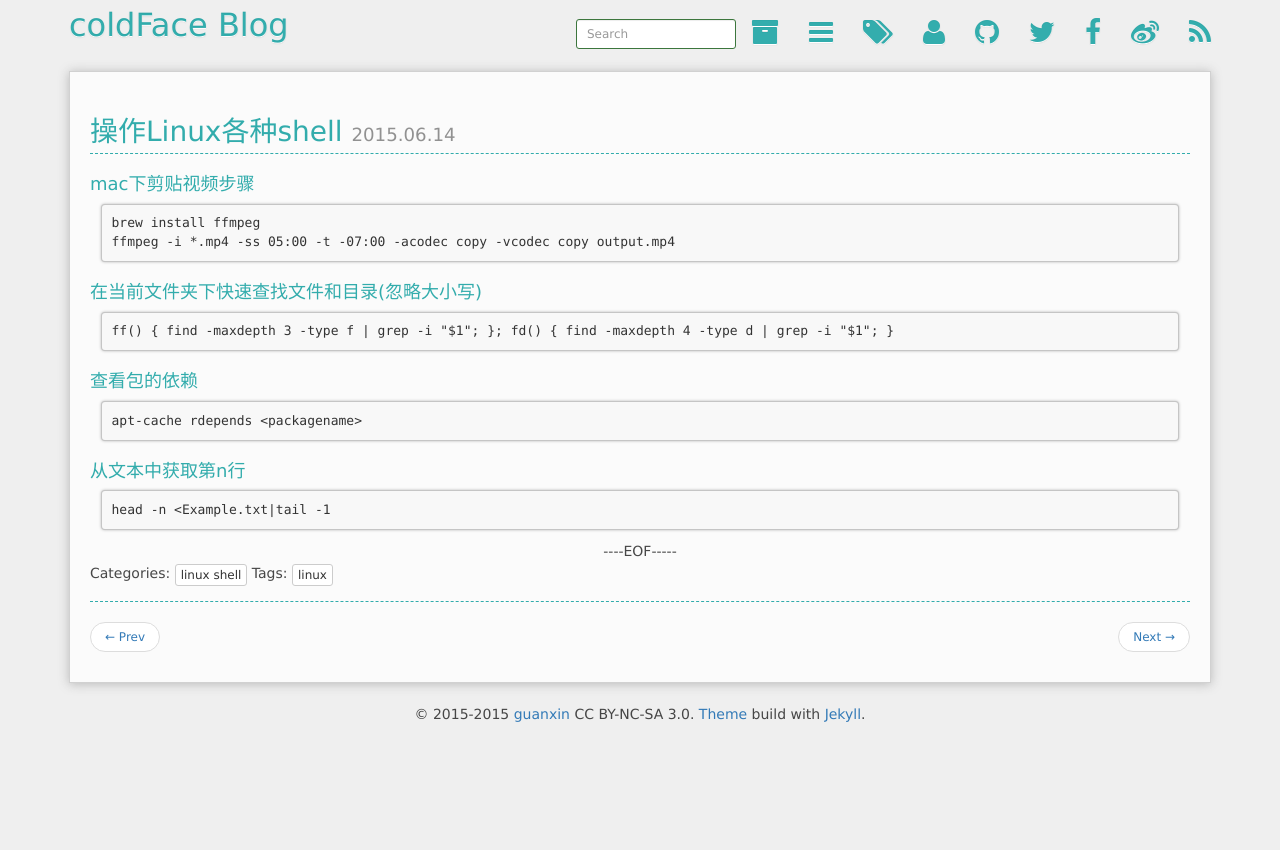
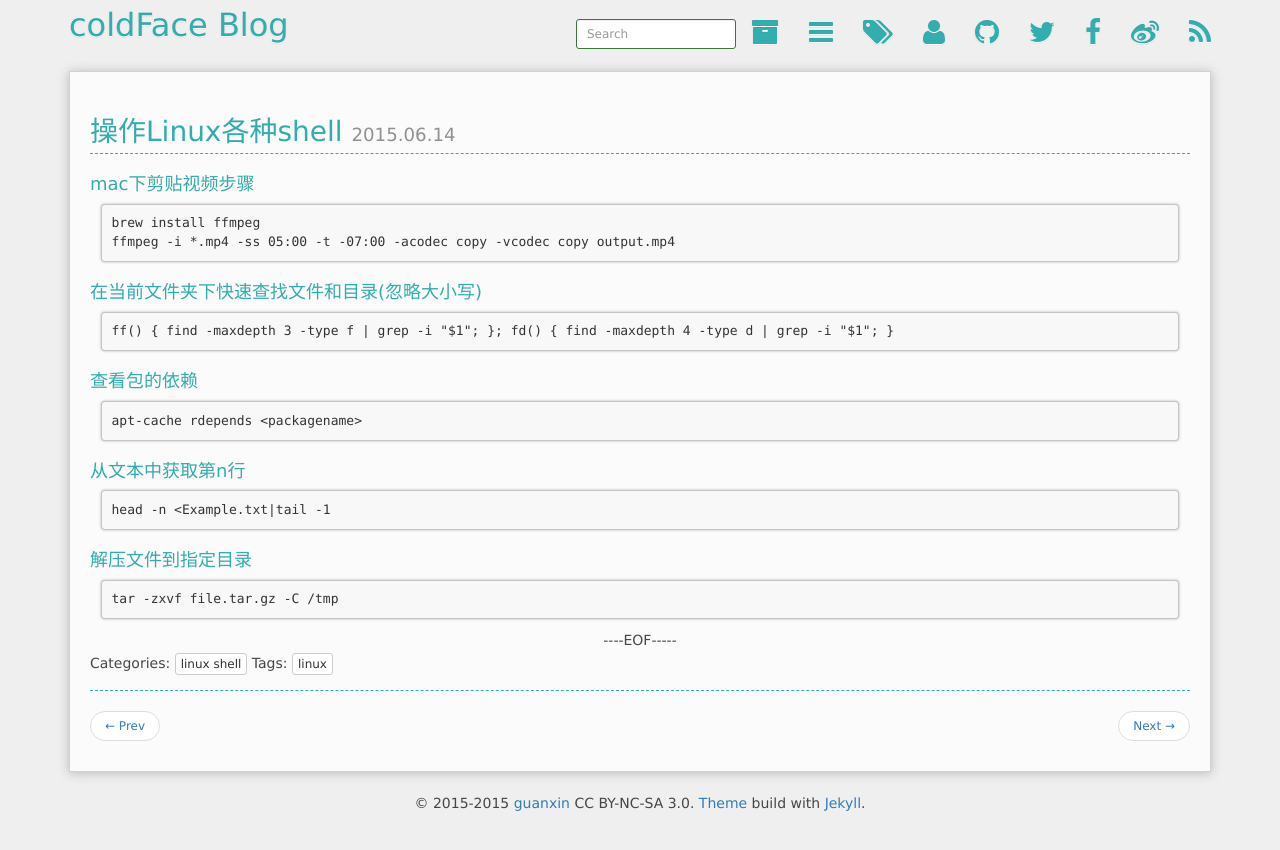
Before and after one commit to jackzhao29/jackzhao29.github.com, a Jekyll site: the page built from _posts/2015-06-14-linux各种小工具命令.md, in a window 1280 px wide. Shown: the top 850 px of the page. Built offline with Jekyll 4.4.1, drawn with Linux system fonts in a browser that asks for light colours; Markdown is read by kramdown in place of the engine named in the settings; comment, search, counter and statistics services are not loaded.

Commit message:
add linux shell

````diff
--- a/_posts/2015-06-14-linux各种小工具命令.md
+++ b/_posts/2015-06-14-linux各种小工具命令.md
@@ -27,3 +27,8 @@
 ```
 head -n <Example.txt|tail -1
 ```
+### 解压文件到指定目录
+
+```
+tar -zxvf file.tar.gz -C /tmp
+```
````
